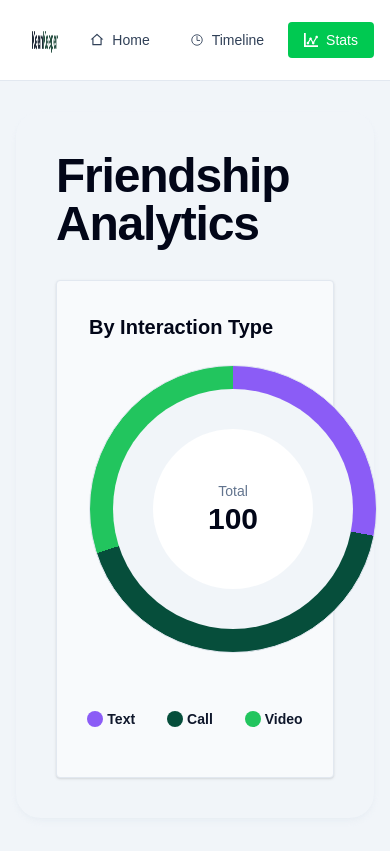
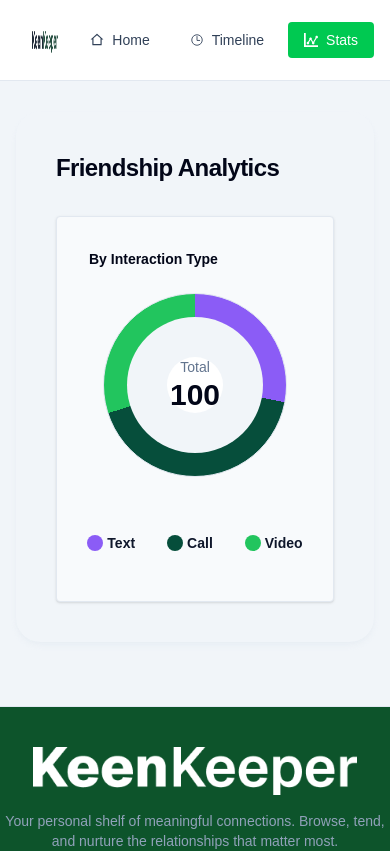
Before and after one commit to SanjoyTheDeveloper/KeenKeeper, a Next.js app: page /stats in a window 390 px wide. Shown: the top 851 px of the page. Built offline with nearby package versions, Linux system fonts and the light colour scheme.

Commit message:
responsive stats page

```diff
--- a/src/app/stats/page.tsx
+++ b/src/app/stats/page.tsx
@@ -26,18 +26,18 @@ export default function StatsPage() {
             <main className="mx-auto max-w-7xl px-4 pb-16 pt-28 sm:px-6 lg:px-8">
                 <div className="rounded-3xl  p-10 shadow-md shadow-slate-200/40">
                     <div className="mb-8">
-                        <h1 className="text-5xl font-semibold tracking-tight text-slate-950">Friendship Analytics</h1>
+                        <h1 className="text-2xl lg:text-5xl font-semibold tracking-tight text-slate-950">Friendship Analytics</h1>
                     </div>
 
                     <div className="rounded-sm border border-slate-200 bg-slate-50 p-8 shadow-sm">
                         <div>
-                            <p className="text-xl font-semibold ">By Interaction Type</p>
+                            <p className="text-sm lg:text-2xl font-semibold ">By Interaction Type</p>
 
                         </div>
                         <div className="flex flex-col items-center justify-center mt-6">
 
 
-                            <div className="relative mx-auto flex items-center justify-center  h-72 w-72 sm:mx-0">
+                            <div className="relative mx-auto flex items-center justify-center lg:h-72 lg:w-72  h-46 w-46 sm:mx-0">
                                 <div className="absolute inset-0 rounded-full border border-slate-200 bg-white" style={ringStyle} />
                                 <div className="absolute inset-6 rounded-full bg-slate-100" />
                                 <div className="absolute inset-16 flex items-center justify-center rounded-full bg-white text-center">
```
